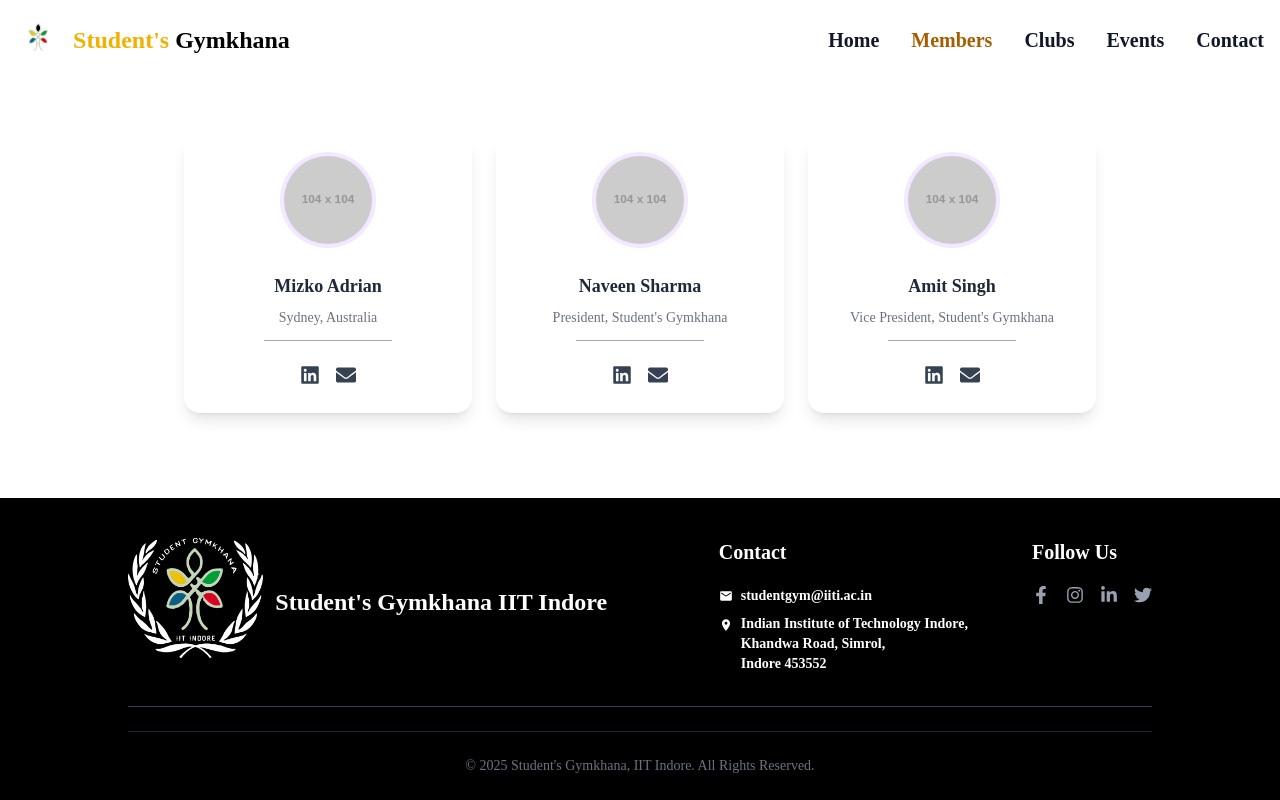
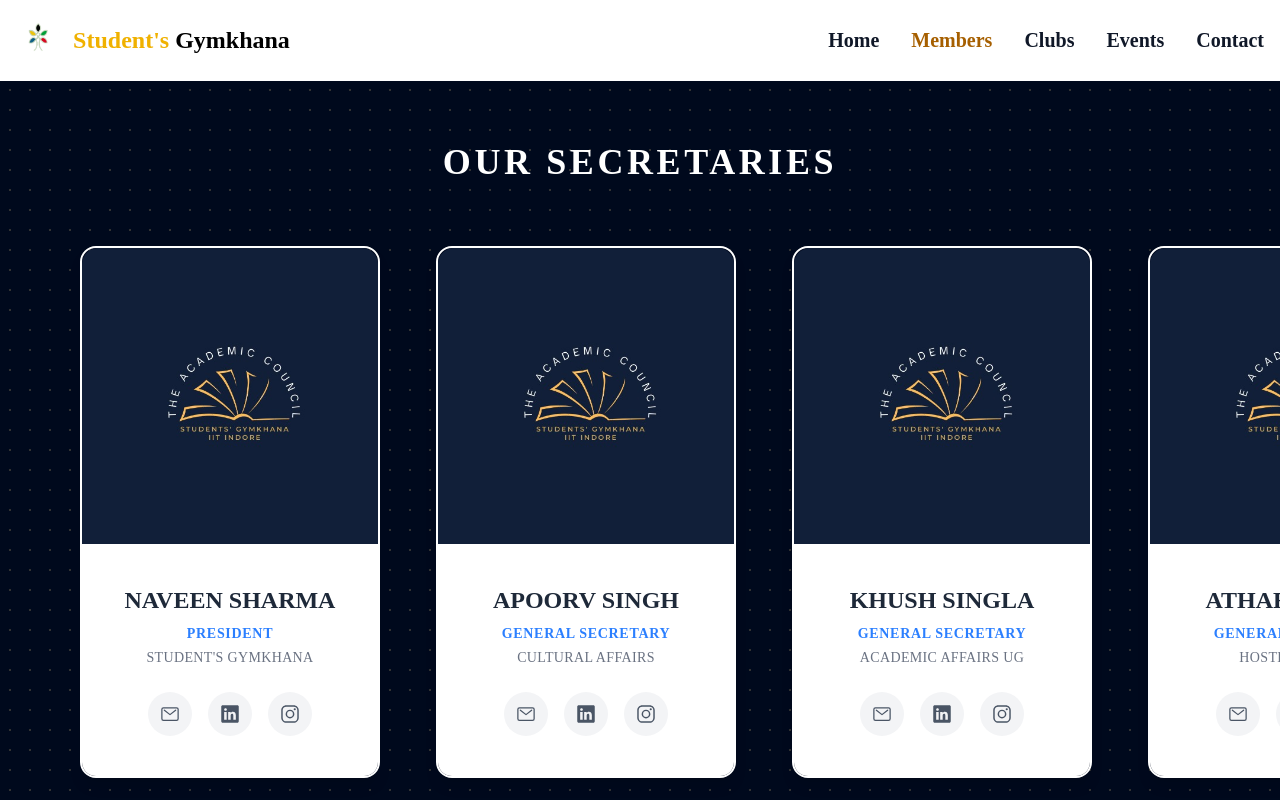
Before and after one commit to web-team-iiti/Gymkhana_website_2025, a Next.js app in the folder gymkhana_website/: page /members in a window 1280 px wide. Shown: the top 800 px of the page. Built offline with nearby package versions, Linux system fonts and the light colour scheme.

Commit message:
updated member page

```diff
--- a/gymkhana_website/app/members/page.js
+++ b/gymkhana_website/app/members/page.js
@@ -1,87 +1,196 @@
-import { FaLinkedin, FaEnvelope } from "react-icons/fa";
+"use client";
+import React, { useRef, useEffect } from "react";
+import { IoMailOutline, IoLogoLinkedin, IoLogoInstagram } from "react-icons/io5";
 
-// Single compact profile card
-const ProfileCard = ({ profile }) => (
-  <div className="relative bg-white rounded-2xl shadow-lg p-4 w-72 text-center transform transition-transform duration-300 hover:scale-105 hover:shadow-2xl">
+const TeamCarousel = () => {
+  const scrollRef = useRef(null);
 
-    {/* Profile Image */}
-    <div className="relative w-24 h-24 mx-auto mb-3 bg-purple-100 rounded-full flex items-center justify-center p-1">
-      <img
-        src={profile.image}
-        alt={`Profile of ${profile.name}`}
-        className="rounded-full object-cover"
-        width={100}
-        height={100}
-      />
+  const members = [
+    {
+      name: "Naveen Sharma",
+      title: "PRESIDENT",
+      org: "STUDENT'S GYMKHANA",
+      img: "./acad.jpg",
+      email: "naveen@example.com",
+      linkedin: "#",
+      instagram: "#"
+    },
+
+    // GS Cultural Affairs
+    {
+      name: "Apoorv Singh",
+      title: "GENERAL SECRETARY",
+      org: "CULTURAL AFFAIRS",
+      img: "./acad.jpg",
+      email: "apoorv@example.com",
+      linkedin: "#",
+      instagram: "#"
+    },
+
+    // GS Academics UG
+    {
+      name: "Khush Singla",
+      title: "GENERAL SECRETARY",
+      org: "ACADEMIC AFFAIRS UG",
+      img: "./acad.jpg",
+      email: "khush@example.com",
+      linkedin: "#",
+      instagram: "#"
+    },
+
+    // GS Hostel Affairs
+    {
+      name: "Atharvakant",
+      title: "GENERAL SECRETARY",
+      org: "HOSTEL AFFAIRS",
+      img: "./acad.jpg",
+      email: "atharvakant@example.com",
+      linkedin: "#",
+      instagram: "#"
+    },
+
+    // GS MAC
+    {
+      name: "Shubham Kumar",
+      title: "GENERAL SECRETARY",
+      org: "MESS, CAFETERIA & ALLIED SERVICES",
+      img: "./acad.jpg",
+      email: "shubham@example.com",
+      linkedin: "#",
+      instagram: "#"
+    },
+
+    // GS Science & Technology
+    {
+      name: "SatyaJeet Pani",
+      title: "GENERAL SECRETARY",
+      org: "SCIENCE AND TECHNOLOGY",
+      img: "./acad.jpg",
+      email: "satya@example.com",
+      linkedin: "#",
+      instagram: "#"
+    },
+
+    // GS Academics PG
+    {
+      name: "Saurabh Yadav",
+      title: "GENERAL SECRETARY",
+      org: "ACADEMIC AFFAIRS PG",
+      img: "./acad.jpg",
+      email: "saurabh@example.com",
+      linkedin: "#",
+      instagram: "#"
+    },
+
+    // GS COA
+    {
+      name: "Nawed Ashraf",
+      title: "GENERAL SECRETARY",
+      org: "CONSULTING, OUTREACH & ALUMNI",
+      img: "./acad.jpg",
+      email: "nawed@example.com",
+      linkedin: "#",
+      instagram: "#"
+    },
+
+    // GS Sports Affairs
+    {
+      name: "Prayag Lakhani",
+      title: "GENERAL SECRETARY",
+      org: "SPORTS AFFAIRS",
+      img: "./acad.jpg",
+      email: "prayag@example.com",
+      linkedin: "#",
+      instagram: "#"
+    }
+  ];
+
+
+  // 🌀 Smooth Auto-Scroll
+  useEffect(() => {
+    const container = scrollRef.current;
+    if (!container) return;
+
+    let scrollSpeed = 0.5;
+    let animationFrameId;
+
+    const scrollStep = () => {
+      container.scrollLeft += scrollSpeed;
+
+      if (
+        container.scrollLeft + container.clientWidth >=
+        container.scrollWidth
+      ) {
+        container.scrollLeft = 0;
+      }
+
+      animationFrameId = requestAnimationFrame(scrollStep);
+    };
+
+    animationFrameId = requestAnimationFrame(scrollStep);
+    return () => cancelAnimationFrame(animationFrameId);
+  }, []);
+
+  const ProfileCard = ({ name, title, org, img, email, linkedin, instagram }) => {
+    return (
+      <div className="
+        w-[300px] rounded-2xl shadow-lg overflow-hidden
+        transition-all duration-300 hover:-translate-y-2 mx-4 flex-shrink-0
+        border-2 border-white hover:border-yellow-400
+      ">
+
+        <img src={img} alt={name} className="w-full rounded-t-2xl" />
+
+        <div className="text-center py-10 bg-white">
+          <h3 className="text-2xl font-bold text-gray-800 mb-2 uppercase">{name}</h3>
+          <p className="text-sm font-semibold text-blue-500 tracking-wider uppercase">{title}</p>
+          <p className="text-sm text-gray-500 tracking-wide mt-1 uppercase">{org}</p>
+
+          <div className="flex justify-center gap-4 mt-6">
+            <a href={`mailto:${email}`} className="flex items-center justify-center w-11 h-11 bg-gray-100 rounded-full text-gray-600 text-xl transition-all duration-300 hover:bg-red-100 hover:text-red-600 hover:scale-110">
+              <IoMailOutline />
+            </a>
+
+            <a href={linkedin} target="_blank" rel="noopener noreferrer" className="flex items-center justify-center w-11 h-11 bg-gray-100 rounded-full text-gray-600 text-xl transition-all duration-300 hover:bg-blue-100 hover:text-[#0A66C2] hover:scale-110">
+              <IoLogoLinkedin />
+            </a>
+
+            <a href={instagram} target="_blank" rel="noopener noreferrer" className="flex items-center justify-center w-11 h-11 bg-gray-100 rounded-full text-gray-600 text-xl transition-all duration-300 hover:bg-pink-100 hover:text-pink-600 hover:scale-110">
+              <IoLogoInstagram />
+            </a>
           </div>
-
-    {/* Name */}
-    <h2 className="text-lg font-bold mt-6 text-gray-800">{profile.name}</h2>
-
-    {/* Position / Location */}
-    <p className="text-sm text-gray-500 font-light my-2 truncate">{profile.position}</p>
-
-    {/* Separator */}
-    <div className="w-1/2 border-t border-gray-600/50 my-3 mx-auto" />
-
-    {/* Social Icons */}
-    <div className="flex justify-center p-3 gap-4 text-gray-700">
-      {profile.linkedin && (
-        <a
-          href={profile.linkedin}
-          target="_blank"
-          rel="noopener noreferrer"
-          aria-label="LinkedIn profile"
-          className="hover:text-blue-500 transition-opacity"
-        >
-          <FaLinkedin className="w-5 h-5" />
-        </a>
-      )}
-      {profile.email && (
-        <a
-          href={`mailto:${profile.email}`}
-          aria-label="Send Email"
-          className="hover:opacity-75 transition-opacity"
-        >
-          <FaEnvelope className="w-5 h-5" />
-        </a>
-      )}
         </div>
       </div>
     );
+  };
 
-// Example profiles array
-const profiles = [
-  {
-    name: "Mizko Adrian",
-    position: "Sydney, Australia",
-    image: "https://placehold.co/104x104/a78bfa/FFFFFF?text=MA&font=sans",
-    linkedin: "#",
-    email: "adrian@example.com",
-  },
-  {
-    name: "Naveen Sharma",
-    position: "President, Student's Gymkhana",
-    image: "https://placehold.co/104x104/334155/FFFFFF?text=NS&font=sans",
-    linkedin: "#",
-    email: "naveen@example.com",
-  },
-  {
-    name: "Amit Singh",
-    position: "Vice President, Student's Gymkhana",
-    image: "https://placehold.co/104x104/334155/FFFFFF?text=AS&font=sans",
-    linkedin: "#",
-    email: "amit@example.com",
-  },
-];
+  const loopedMembers = [...members, ...members];
 
-// Grid component to display multiple cards
-const ProfileGrid = () => (
-  <div className="flex flex-wrap justify-center mt-8 gap-6 p-6">
-    {profiles.map((profile, idx) => (
-      <ProfileCard key={idx} profile={profile} />
+  return (
+    <div className="relative w-full h-screen flex flex-col items-center justify-center overflow-hidden">
+
+      {/* Background */}
+      <div className="absolute top-0 left-0 z-[-2] h-screen w-screen bg-[#000000]
+          bg-[radial-gradient(#ffffff33_1px,#00091d_1px)] bg-[size:20px_20px]"></div>
+
+      <h1 className="text-4xl font-bold text-white mb-6 tracking-widest uppercase">
+        Our Secretaries
+      </h1>
+
+      <div ref={scrollRef} className="flex overflow-x-scroll scrollbar-hide w-full px-16 py-10 gap-6">
+        {loopedMembers.map((m, i) => (
+          <ProfileCard key={i} {...m} />
         ))}
       </div>
+
+      <style>
+        {`
+          .scrollbar-hide::-webkit-scrollbar { display: none; }
+          .scrollbar-hide { -ms-overflow-style: none; scrollbar-width: none; }
+        `}
+      </style>
+    </div>
   );
+};
 
-export default ProfileGrid;
+export default TeamCarousel;
```
Lines whose indentation alone changed are shown as unchanged.
